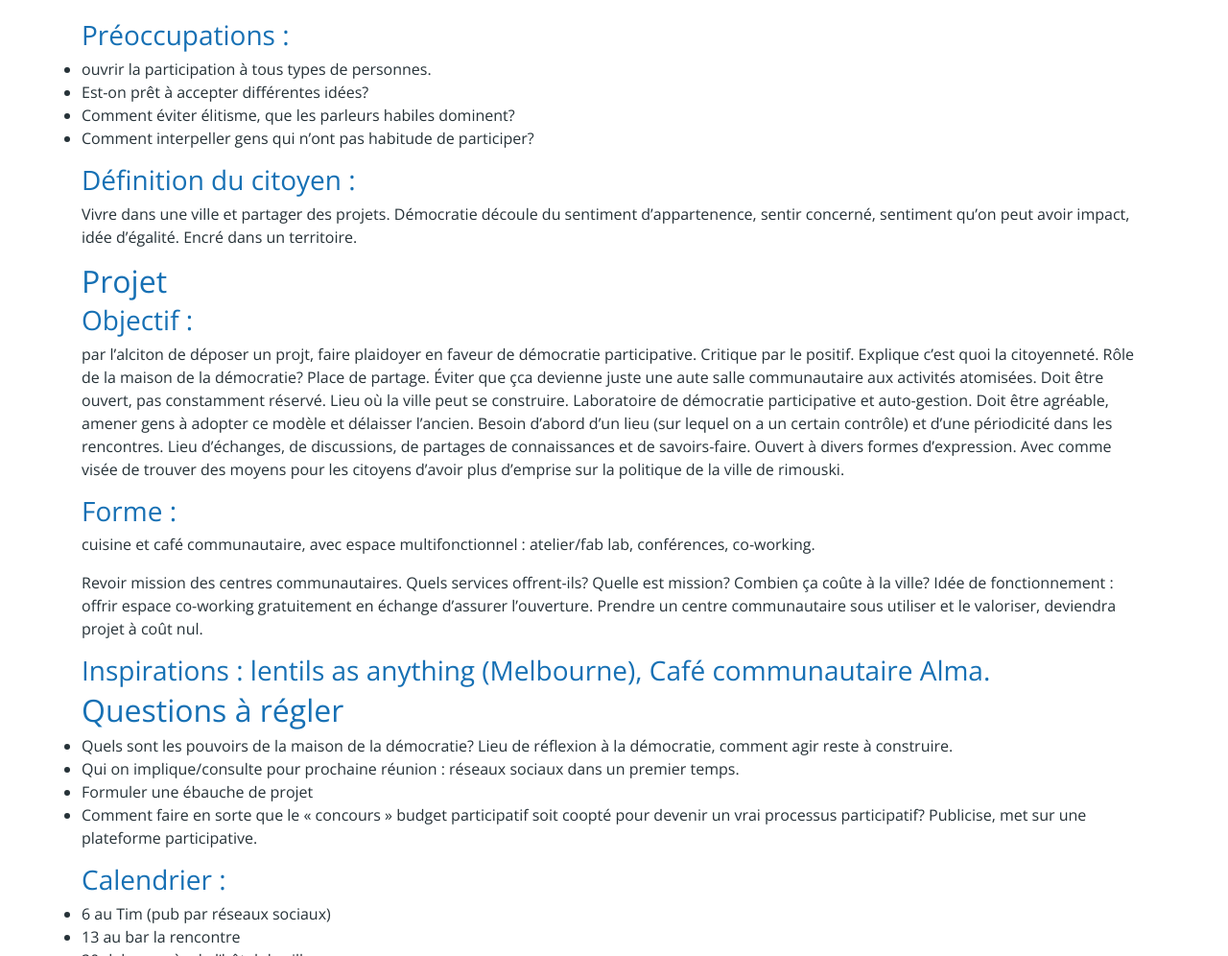
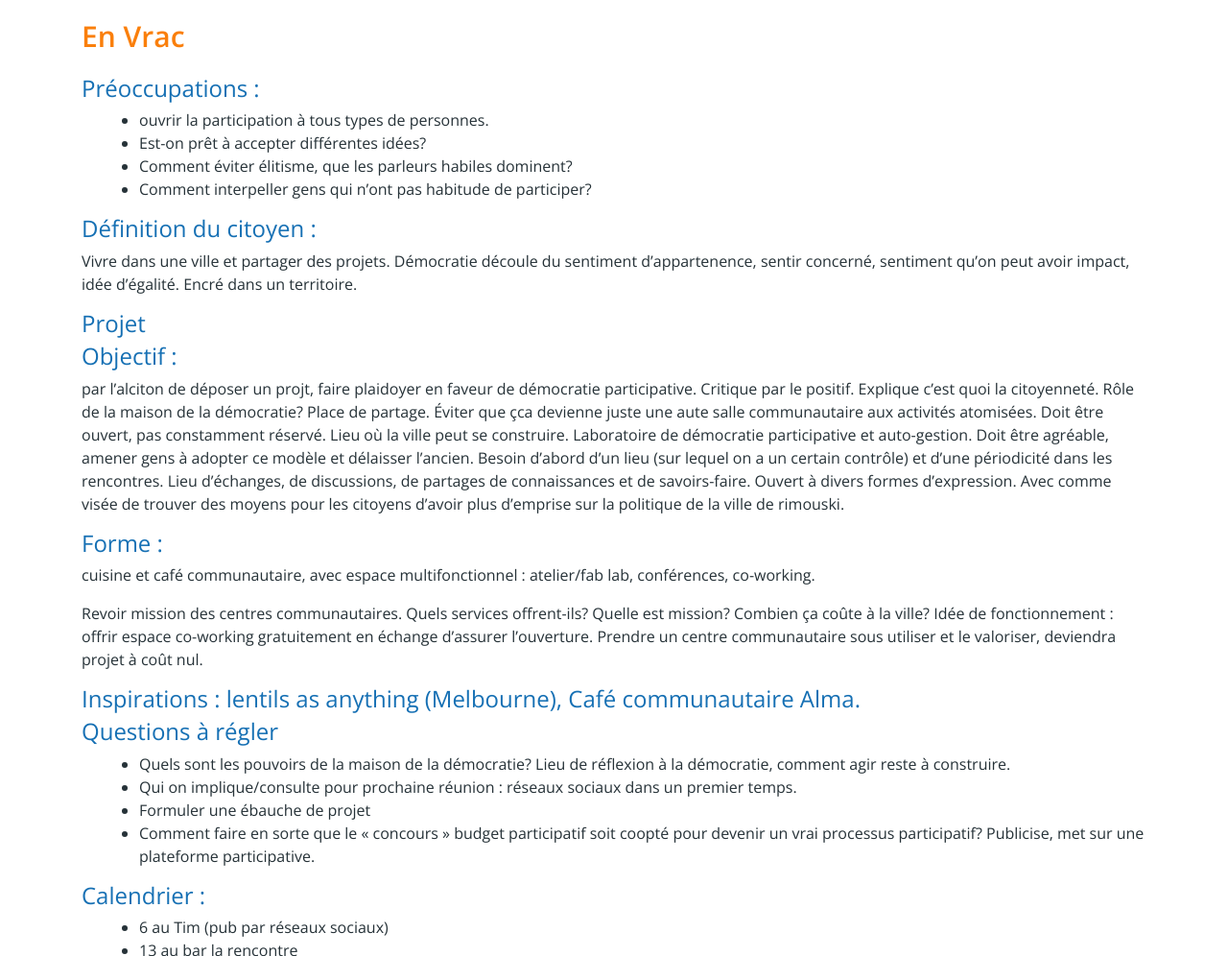
Before and after one commit to SyvieMarier/Maison-democratie-Rimouski, a Jekyll site: the page built from presentation.md, in a window 1280 px wide and 1400 px high, cut to the strip 404-1400 px from the top of the window. Shown: the whole strip at 96% size. Built offline with Jekyll 4.4.1, drawn with Linux system fonts in a browser that asks for light colours; nearby versions of some CDN libraries; our own code applies the rules of GitHub Pages for plain Markdown files.

Commit message:
mise en forme

```diff
--- a/_includes/style.css
+++ b/_includes/style.css
@@ -33,9 +33,21 @@ p.slogan {
 
 }
 
-h1,h2,h3 {
+h1 {
+  color: {{site.data.style.couleurs.primaire}};
+  font-weight: 600;
+   margin-bottom: 25px;
+   font-size: 30px
+ }
+
+h2,h3 {
   color: {{site.data.style.couleurs.secondaire}};
+  font-size: 24px
 }
 p,li,ol,ul {
   color: {{site.data.style.couleurs.noir}};
 }
+
+li {
+  margin-left: 60px;
+}
--- a/_layouts/basics.html
+++ b/_layouts/basics.html
@@ -5,6 +5,7 @@
     {% include menu.html %}
     {% include header.html %}
     <div class="container" style="margin-top:25px;">
+      <h1> {{page.titre-court}} </h1>
      {{content}}
    </div>
   </body>
```
